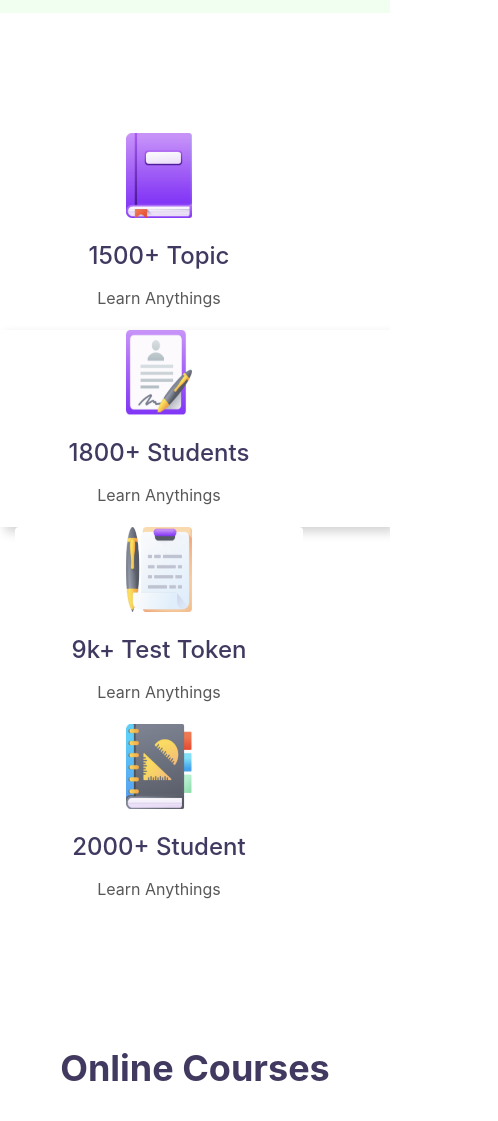
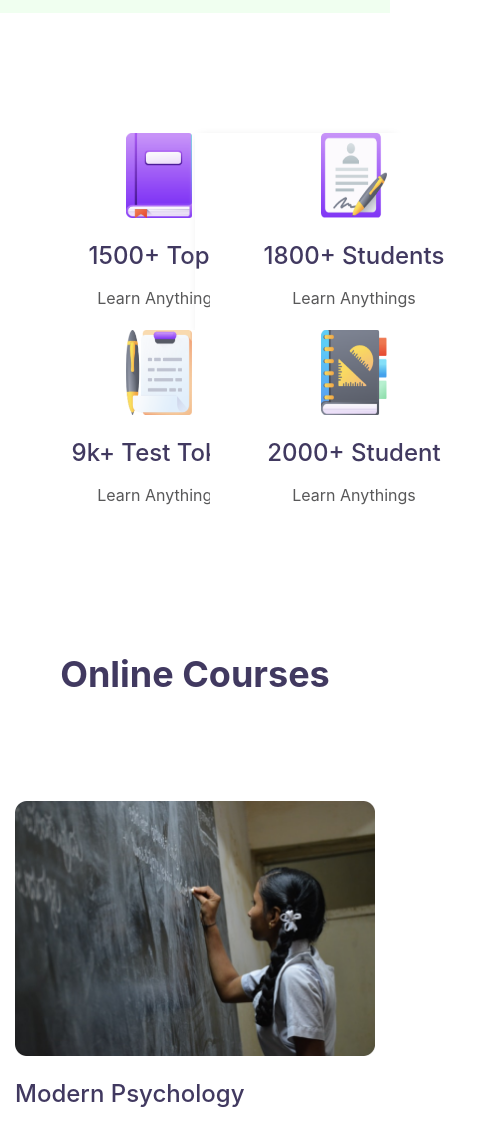
Before and after one commit to alvemollah/e-school, a plain HTML site: page index.html in a window 390 px wide. Shown: the part 860-1981 px from the top of the page, 498 px wide, since content can reach past the window. Drawn offline with nearby package versions, Linux system fonts and the light colour scheme.

Commit message:
e-school-project

```diff
--- a/index.html
+++ b/index.html
@@ -60,7 +60,7 @@
 <!--learning area starts here-->
 <div class="container mar-btm">
     <div class="row text-center sizeing-img">
-        <div class="col-md-3">
+        <div class="col-md-3 col-6">
             <div class="card" style="width: 18rem;">
                 <img src="images/ICON/book.png" class="card-img-top" alt="book">
                 <div class="card-body">
@@ -69,7 +69,7 @@
                 </div>
               </div>
         </div>
-        <div class="col-md-3 shadowy">
+        <div class="col-md-3 col-6 shadowy">
             <div class="card" style="width: 18rem;">
                 <img src="images/ICON/Student.png" class="card-img-top" alt="Student">
                 <div class="card-body">
@@ -78,7 +78,7 @@
                 </div>
               </div>
         </div>
-        <div class="col-md-3">
+        <div class="col-md-3 col-6">
             <div class="card" style="width: 18rem;">
                 <img src="images/ICON/Test.png" class="card-img-top" alt="Test">
                 <div class="card-body">
@@ -87,7 +87,7 @@
                 </div>
               </div>
         </div>
-        <div class="col-md-3">
+        <div class="col-md-3 col-6">
             <div class="card" style="width: 18rem;">
                 <img src="images/ICON/Students.png" class="card-img-top" alt="Students">
                 <div class="card-body">
```
